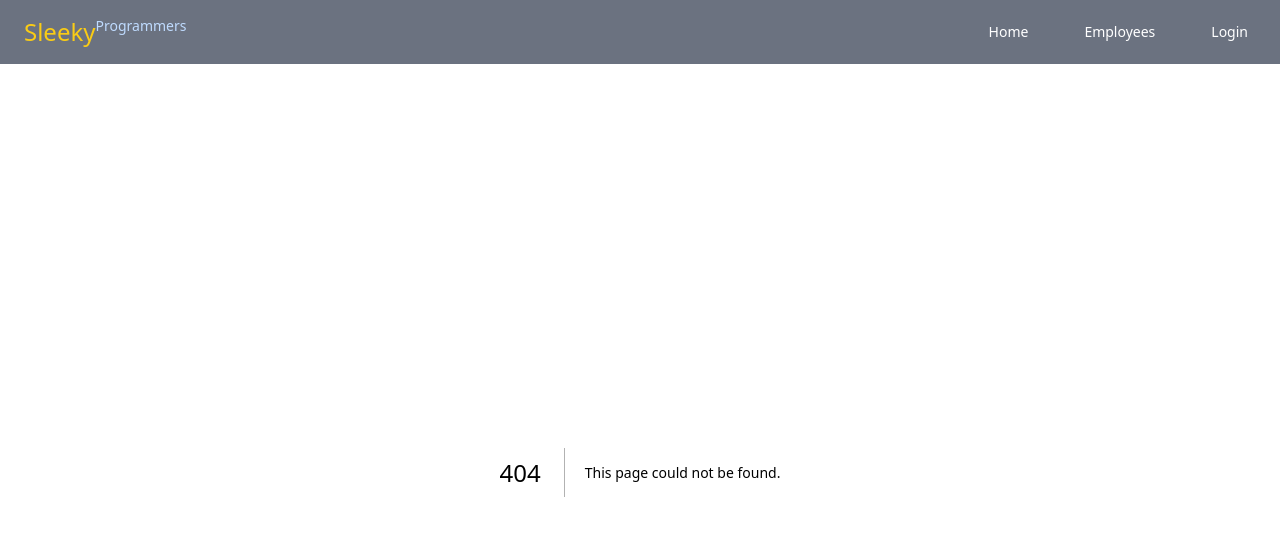
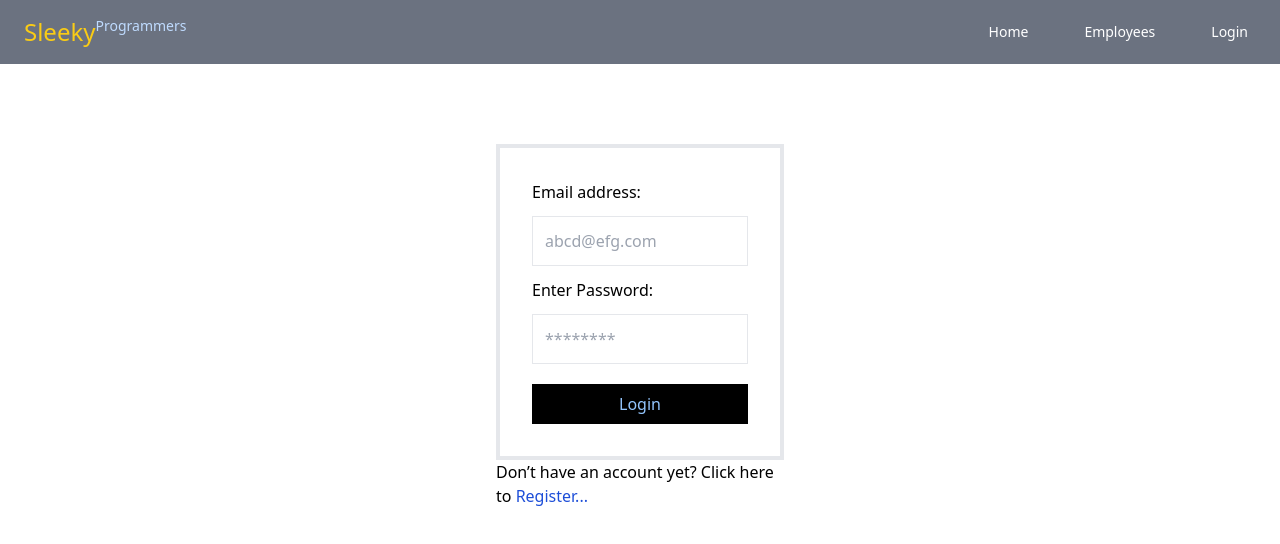
Before and after one commit to Izzycodez/Employee-data-management, a Next.js app: page /Login in a window 1280 px wide. Before the commit this address had no page. Shown: the top 544 px of the page. Built offline with nearby package versions, Linux system fonts and the light colour scheme.

Commit message:
added the login and employee page

```diff
--- /dev/null
+++ b/app/Employees/error.tsx
@@ -0,0 +1,28 @@
+"use client";
+import Link from "next/link";
+import { useEffect } from "react";
+
+export default function Error({
+  error,
+  reset,
+}: {
+  error: Error;
+  reset: () => void;
+}) {
+  useEffect(() => {
+    console.error(error);
+  }, [error]);
+
+  return (
+    <div>
+      <h2>Something went wrong...!</h2>
+      <h2>
+        Seems like you are trying to access a confidential Route without
+        <b> Authorisation. </b>{" "}
+        <Link href="/Login">Click here to go to the Login page</Link> or
+        <Link href="/">Click here to go to the Home page</Link>{" "}
+      </h2>
+      <button onClick={() => reset()}>Try again</button>
+    </div>
+  );
+}
--- /dev/null
+++ b/app/Employees/loading.tsx
@@ -0,0 +1,7 @@
+import React from "react";
+
+const Loading = () => {
+  return <div>Loading...</div>;
+};
+
+export default Loading;
--- a/app/Employees/page.tsx
+++ b/app/Employees/page.tsx
@@ -1,9 +1,38 @@
-const Home = () => {
-  return (
-    <div className=" border-2 w-4/5 mx-auto my-4 p-4 max-sm:bg-red-800 max-md:w-full">
-      Welcome to sleeky programmers
-    </div>
-  );
+import { getAllEmployees } from "@/lib/getAllEmployees";
+import Link from "next/link";
+export const dynamic = "force-dynamic"; // Forces server-side rendering
+
+export const metadata = {
+  title: "Sleeky Employees",
 };
 
-export default Home;
+const EmployeePage = async () => {
+  try {
+    const employees: MyEmployee[] = await getAllEmployees();
+
+    return (
+      <div className="border-2 w-4/5 mx-auto my-4 p-4 max-sm:bg-red-800 max-md:w-full">
+        <h1 className="text-center text-4xl">Welcome to Sleeky Programmers</h1>
+        <section>
+          <ul className="grid grid-cols-2 text-xl ">
+            {employees.map((employee) => (
+              <li
+                className="border-2 rounded-lg m-3 p-4 "
+                key={employee.firstName}
+              >
+                {`${employee.firstName} ${employee.lastName}`} <br />
+                <Link href={`/${employee.firstName}`}>SEE MORE</Link>
+              </li>
+            ))}
+          </ul>
+          <p>hello ....</p>
+        </section>
+      </div>
+    );
+  } catch (error) {
+    console.error("Error fetching employees:", error);
+    return <div>Error loading employees. Please try again later.</div>;
+  }
+};
+
+export default EmployeePage;
--- /dev/null
+++ b/app/Login/page.tsx
@@ -0,0 +1,73 @@
+"use client";
+import { useRouter } from "next/navigation";
+import { FormEvent, useState } from "react";
+import Link from "next/link";
+import { loginEmployee } from "@/lib/loginEmployee";
+
+const CreateUser = () => {
+  const router = useRouter();
+  const [email, setEmail] = useState<string>("");
+  const [password, setPassword] = useState<string>("");
+
+  async function handleSubmit(e: FormEvent<HTMLFormElement>) {
+    e.preventDefault();
+    try {
+      const accessToken = await loginEmployee(email, password);
+      console.log("Logged in with token:", accessToken);
+      router.push("/Employees");
+    } catch (error) {
+      console.error("Login failed:", error);
+      // Handle the error (e.g., show a message to the user)
+    }
+  }
+
+  return (
+    <div className="w-72 mx-auto mt-20">
+      <form
+        onSubmit={handleSubmit}
+        className="w-full p-0 md:border-4 md:w-72 md:p-8"
+      >
+        <label htmlFor="address">Email address:</label>
+        <br />
+        <input
+          className="px-1 my-1 md:my-3 md:p-3 border w-full"
+          type="email"
+          name="address"
+          id="address"
+          value={email}
+          onChange={(e) => setEmail(e.target.value)}
+          required
+          placeholder="abcd@efg.com"
+        />
+        <br />
+        <label htmlFor="Password">Enter Password:</label>
+        <br />
+        <input
+          type="password"
+          required
+          name="password"
+          className="px-1 my-1 md:my-3 md:p-3 border w-full"
+          id="password"
+          placeholder="********"
+          value={password}
+          onChange={(e) => setPassword(e.target.value)}
+        />
+        <br />
+        <button
+          type="submit"
+          className="text-blue-300 w-full bg-black p-2 border-0 mt-2"
+        >
+          Login
+        </button>
+      </form>
+      <p>
+        Don’t have an account yet? Click here to{" "}
+        <Link href="/Register" className="text-blue-700">
+          Register...
+        </Link>
+      </p>
+    </div>
+  );
+};
+
+export default CreateUser;
--- /dev/null
+++ b/lib/getAllEmployees.tsx
@@ -0,0 +1,25 @@
+import { cookies } from "next/headers";
+
+export const getAllEmployees = async (): Promise<MyEmployee[]> => {
+  const cookieStore = cookies();
+  const accessToken = cookieStore.get("token")?.value;
+
+  if (!accessToken) {
+    throw new Error("No access token found.");
+  }
+
+  const res = await fetch(process.env.NEXT_PUBLIC_EMPLOYEE_API as string, {
+    method: "GET",
+    headers: {
+      "Content-Type": "application/json",
+      Authorization: `Bearer ${accessToken}`,
+    },
+    next: { revalidate: 20 },
+  });
+
+  if (!res.ok) {
+    throw new Error("Failed to fetch data...");
+  }
+
+  return res.json();
+};
--- /dev/null
+++ b/lib/loginEmployee.ts
@@ -0,0 +1,19 @@
+export const loginEmployee = async (email: string, password: string) => {
+  const response = await fetch(process.env.NEXT_PUBLIC_LOGIN_API as string, {
+    method: "POST",
+    headers: { "Content-Type": "application/json" },
+    body: JSON.stringify({ email, password }),
+  });
+
+  if (!response.ok) {
+    throw new Error("Failed to fetch data...");
+  }
+
+  const result = await response.json();
+  const accessToken: string = result.accessToken;
+
+  // Store the token in cookies (client-side approach)
+  document.cookie = `token=${accessToken}; path=/; secure;`;
+
+  return accessToken; // Return the token for further use if needed
+};
```
Also changed, not shown: types.d.ts (added, +19 -0 lines).
